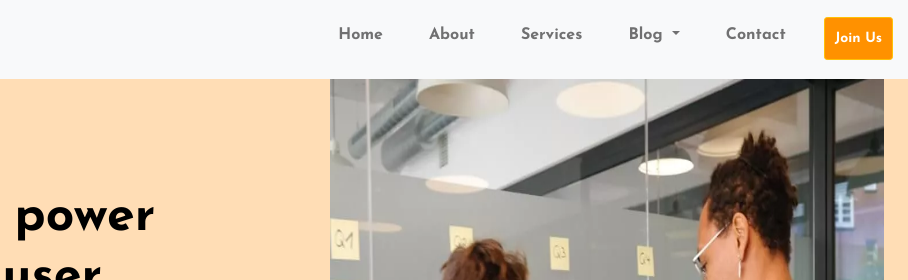
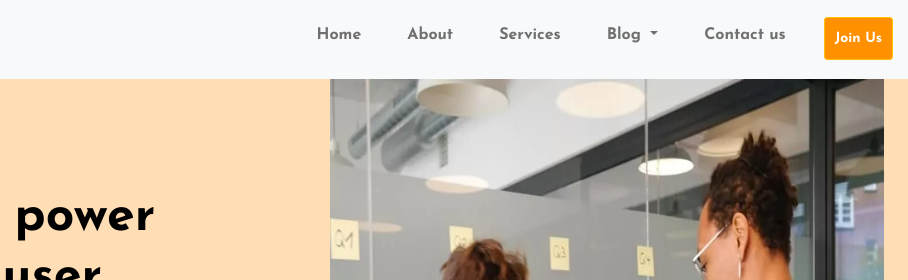
Before and after one commit to xomcodes/Landing-PageX, a plain HTML site: page index.html in a window 1280 px wide. Shown: the top 280 px of the page, 372-1280 px from the left. Drawn offline with nearby package versions, Linux system fonts and the light colour scheme.

Commit message:
add us to contact

```diff
--- a/index.html
+++ b/index.html
@@ -64,7 +64,7 @@
                     </li>
 
                     <li class="nav-item">
-                        <a class="nav-link" href="">Contact</a>
+                        <a class="nav-link" href="">Contact us</a>
                     </li>
                     <li class="nav-item">
                         <a href="./index/login.html"> <button type="button" class="btn btn-warning btn-sm">Join Us</button></a>
```
